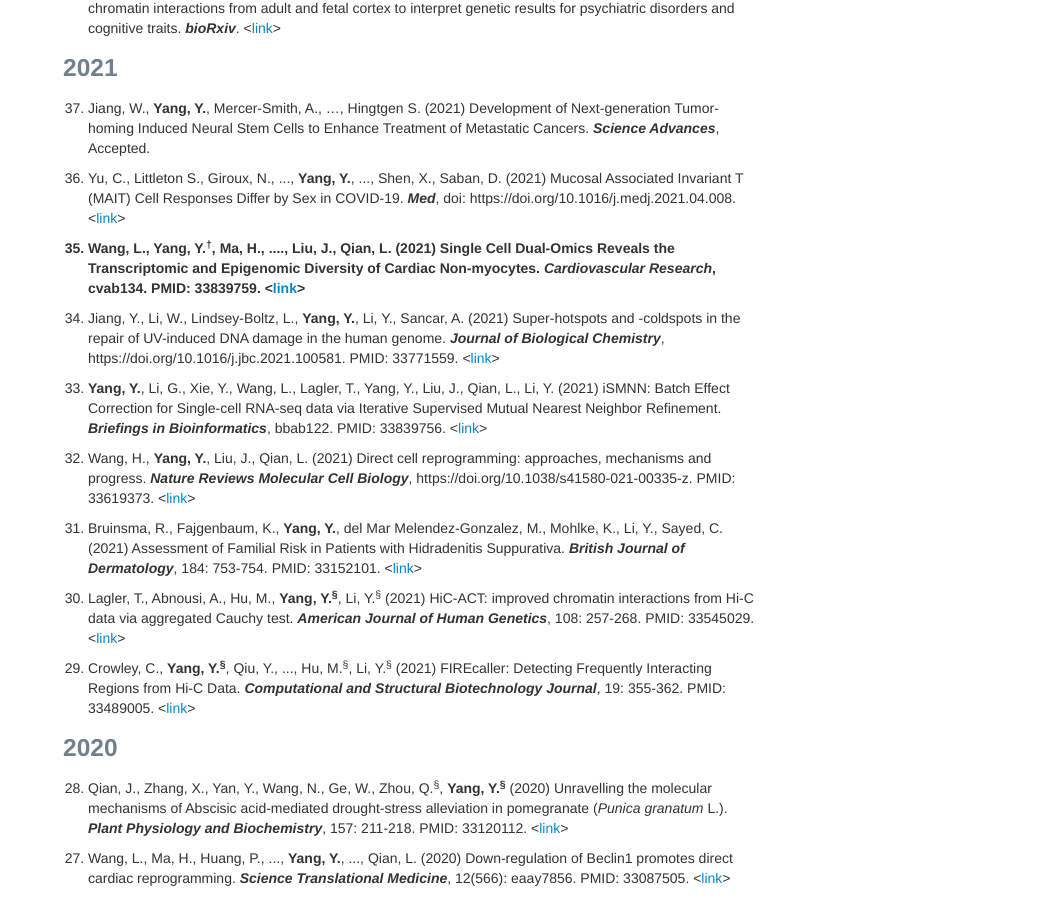
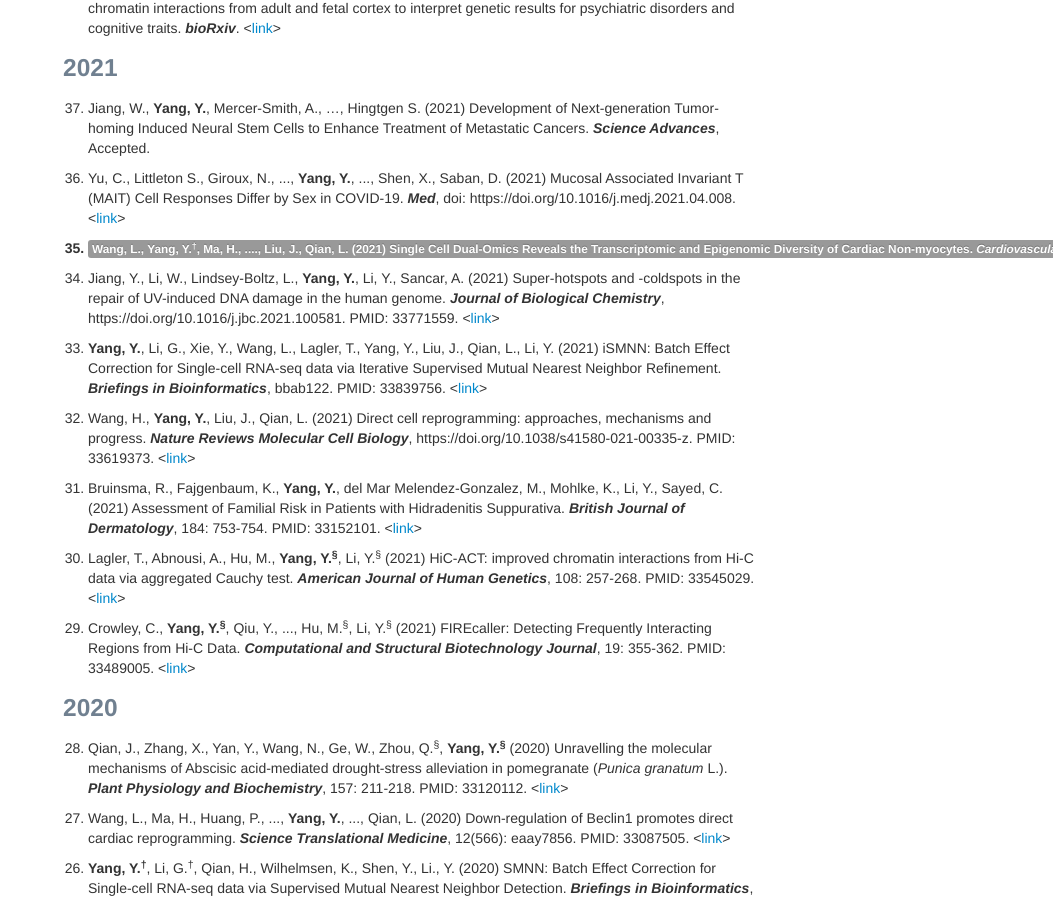
Before and after one commit to yycunc/yycunc.github.io, a Jekyll site: the page built from pages/pubs.md, in a window 1280 px wide and 900 px high, scrolled down 676 px. Shown: the whole window, without its empty margins (227-1280 px from the left). Built offline with Jekyll 4.4.1, drawn with Linux system fonts in a browser that asks for light colours.

Commit message:
Update pubs.md

```diff
--- a/pages/pubs.md
+++ b/pages/pubs.md
@@ -33,7 +33,7 @@ title: Yuchen Yang's publications
 
 <ol start="36"> <li>Yu, C., Littleton S., Giroux, N., ..., <b>Yang, Y.</b>, ..., Shen, X., Saban, D. (2021) Mucosal Associated Invariant T (MAIT) Cell Responses Differ by Sex in COVID-19. <i><b>Med</b></i>, doi: https://doi.org/10.1016/j.medj.2021.04.008. <<a href="https://www.cell.com/med/pdf/S2666-6340(21)00157-4.pdf?_returnURL=https%3A%2F%2Flinkinghub.elsevier.com%2Fretrieve%2Fpii%2FS2666634021001574%3Fshowall%3Dtrue">link</a>></li></ol>
 
-<ol start="35" style="font-weight: bold;"> <li><span>Wang, L., <b>Yang, Y.<sup>&dagger;</sup></b>, Ma, H., ...., Liu, J., Qian, L. (2021) Single Cell Dual-Omics Reveals the Transcriptomic and Epigenomic Diversity of Cardiac Non-myocytes. <i><b>Cardiovascular Research</b></i>, cvab134. PMID: 33839759. <<a href="https://academic.oup.com/cardiovascres/advance-article-abstract/doi/10.1093/cvr/cvab134/6220323">link</a>></span></li></ol>
+<ol start="35" style="font-weight: bold;"> <li><span class="label">Wang, L., <b>Yang, Y.<sup>&dagger;</sup></b>, Ma, H., ...., Liu, J., Qian, L. (2021) Single Cell Dual-Omics Reveals the Transcriptomic and Epigenomic Diversity of Cardiac Non-myocytes. <i><b>Cardiovascular Research</b></i>, cvab134. PMID: 33839759. <<a href="https://academic.oup.com/cardiovascres/advance-article-abstract/doi/10.1093/cvr/cvab134/6220323">link</a>></span></li></ol>
 
 <ol start="34"> <li>Jiang, Y., Li, W., Lindsey-Boltz, L., <b>Yang, Y.</b>, Li, Y., Sancar, A. (2021) Super-hotspots and -coldspots in the repair of UV-induced DNA damage in the human genome. <i><b>Journal of Biological Chemistry</b></i>, https://doi.org/10.1016/j.jbc.2021.100581. PMID: 33771559. <<a href="https://www.jbc.org/article/S0021-9258(21)00361-6/fulltext">link</a>></li></ol>
 
```
